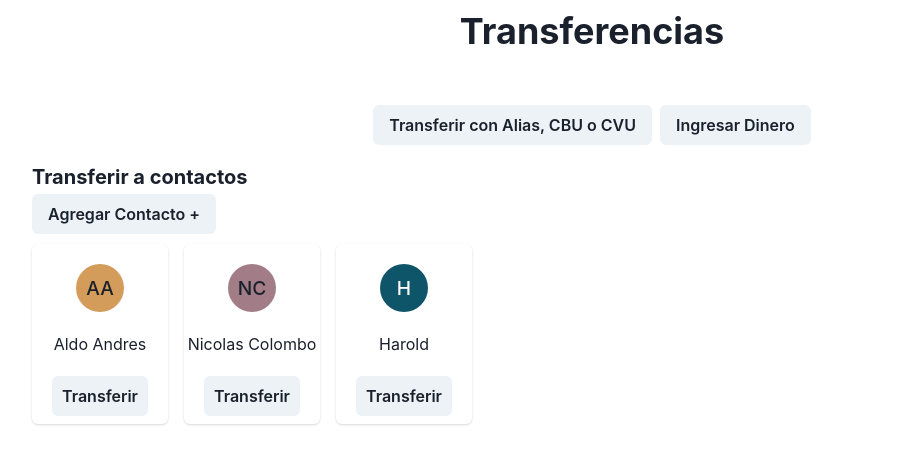
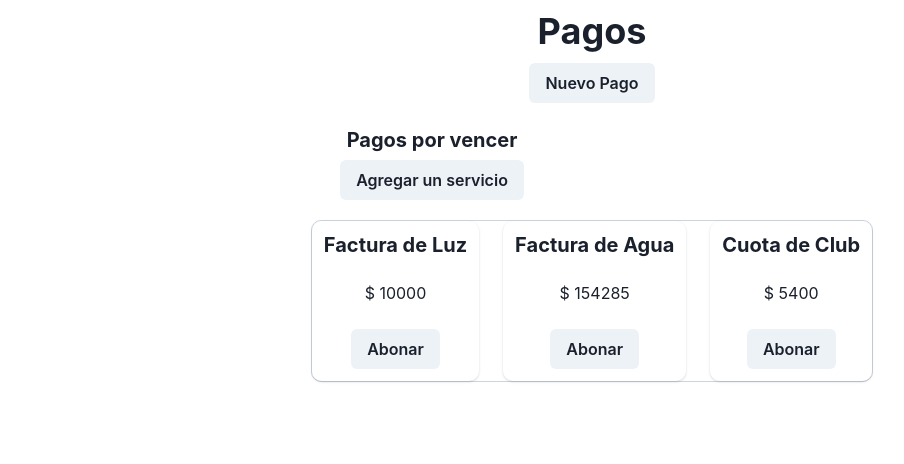
Before and after one commit to nicoco28z/Sprint-2-ITBA, a React (Create React App) app in the folder homebanking/: page /pagos in a window 1280 px wide. Shown: the top 464 px of the page, without its empty margins (48-952 px from the left). Built offline with nearby package versions, Linux system fonts and the light colour scheme.

Commit message:
Agrego vista de pagos y enrutamiento con reactRouter

```diff
--- a/homebanking/package.json
+++ b/homebanking/package.json
@@ -11,6 +11,7 @@
     "@testing-library/user-event": "^13.5.0",
     "react": "^18.2.0",
     "react-dom": "^18.2.0",
+    "react-router-dom": "^6.15.0",
     "react-scripts": "5.0.1",
     "web-vitals": "^2.1.4"
   },
--- /dev/null
+++ b/homebanking/src/App.jsx
@@ -0,0 +1,33 @@
+import React from "react";
+import { RouterProvider, createBrowserRouter } from "react-router-dom";
+import { ChakraProvider } from "@chakra-ui/react";
+import HomePage from "./Pages/HomePage";
+import TransferenciasPage from "./Pages/TransferenciasPage";
+import PagosPage from "./Pages/PagosPage";
+
+//Rutas para la navegacion
+const routes = [
+  {
+    path: "/",
+    element: <HomePage />,
+  },
+  {
+    path: "/transferencias",
+    element: <TransferenciasPage />,
+  },
+  {
+    path: "/pagos",
+    element: <PagosPage />,
+  },
+];
+
+const router = createBrowserRouter(routes)
+
+
+export default function App() {
+  return (
+    <ChakraProvider>
+      <RouterProvider router={router} />
+    </ChakraProvider>
+  );
+}
--- /dev/null
+++ b/homebanking/src/Pages/PagosPage.jsx
@@ -0,0 +1,47 @@
+import React from "react";
+import {
+  Box,
+  Button,
+  HStack,
+  Heading,
+  SimpleGrid,
+  VStack,
+} from "@chakra-ui/react";
+import PagosCard from "../components/PagosCard/PagosCard";
+
+export default function PagosPage() {
+  return (
+    <>
+      {/* Aca iria el NavMenu jeje */}
+
+      <Heading textAlign="center" mt="10px">
+        Pagos
+      </Heading>
+
+      <Box textAlign="center" mt="10px" mb="15px">
+        <Button>Nuevo Pago</Button>
+      </Box>
+
+      <VStack display="flex" pr='25%' pt="10px" pb='20px'>
+          <Heading size="md">Pagos por vencer</Heading>
+          <Button>Agregar un servicio</Button>
+      </VStack>
+        <VStack>
+          <HStack
+            border="1px"
+            borderColor="gray.300"
+            borderRadius="10px"
+            flexWrap="wrap"
+            justifyContent="right"
+            spacing={6}
+
+          >
+            <PagosCard name="Factura de Luz" price={10000} />
+            <PagosCard name="Factura de Agua" price={154285} />
+            <PagosCard name="Cuota de Club" price={5400} />
+          </HStack>
+        </VStack>
+
+    </>
+  );
+}
--- /dev/null
+++ b/homebanking/src/components/PagosCard/PagosCard.jsx
@@ -0,0 +1,29 @@
+import React from "react";
+import {
+  Button,
+  Avatar,
+  Card,
+  CardHeader,
+  Text,
+  CardFooter,
+  Heading,
+  CardBody,
+} from "@chakra-ui/react";
+
+export default function PagosCard({name, price}) {
+  return (
+    <>
+      <Card maxH="180px" size='sm' borderRadius='10px'>
+        <CardHeader textAlign="center">
+          <Heading size='md'>{name}</Heading>
+        </CardHeader>
+        <CardBody textAlign='center'>
+            <Text>$ {price}</Text>
+        </CardBody>
+        <CardFooter justifyContent='center'>
+          <Button>Abonar</Button>
+        </CardFooter>
+      </Card>
+    </>
+  );
+}
--- a/homebanking/src/index.jsx
+++ b/homebanking/src/index.jsx
@@ -1,13 +1,10 @@
 import React from "react";
 import ReactDOM from "react-dom/client";
-import HomePage from "./Pages/HomePage";
-import { ChakraProvider } from '@chakra-ui/react'
+import App from "./App";
 
 const root = ReactDOM.createRoot(document.getElementById("root"));
 root.render(
   <React.StrictMode>
-    <ChakraProvider>
-      <HomePage />
-    </ChakraProvider>
+    <App />
   </React.StrictMode>
 );
```
Also changed, not shown: 1 other file (tests, documents, lock files or other folders).
